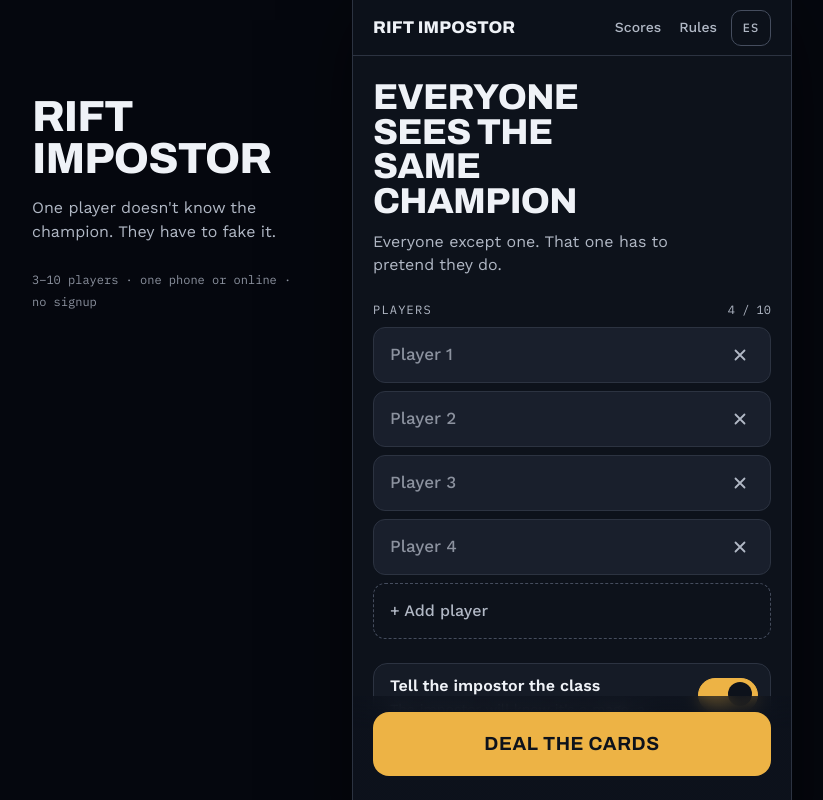
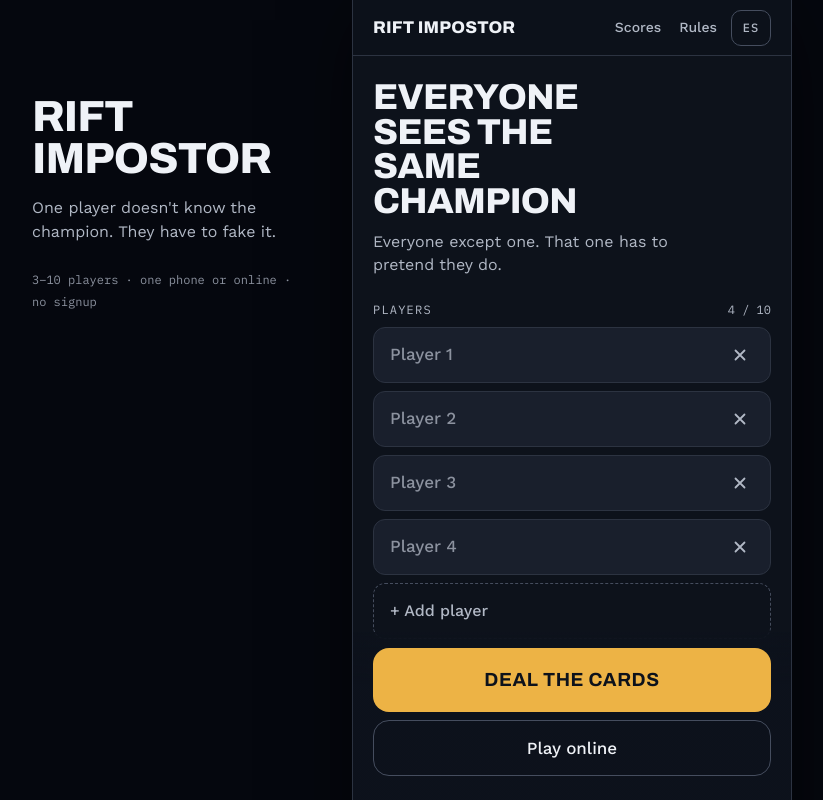
Before and after one commit to facuga7van/rift-imposter, a Next.js app: page / in a window 1280 px wide. Shown: the top 800 px of the page, without its empty margins (68-891 px from the left). Built offline with nearby package versions, Linux system fonts and the light colour scheme; no server answers.

Commit message:
feat(online): link online mode from the home screen

```diff
--- a/src/components/Game.tsx
+++ b/src/components/Game.tsx
@@ -10,7 +10,7 @@ import {
   type PlayerStats,
   type Round,
 } from "@/lib/game";
-import { dict, type Lang } from "@/lib/i18n";
+import { ONLINE_PATH, dict, type Lang } from "@/lib/i18n";
 import { usePersistentState } from "@/lib/storage";
 import { Clues } from "./screens/Clues";
 import { Deal } from "./screens/Deal";
@@ -210,6 +210,7 @@ export function Game({ lang }: { lang: Lang }) {
               onChange={players.setValue}
               onRoleHintChange={(roleHint) => settings.setValue({ roleHint })}
               onStart={start}
+              onlineHref={ONLINE_PATH[lang]}
             />
           )}
 
--- a/src/components/game.module.css
+++ b/src/components/game.module.css
@@ -464,6 +464,7 @@
 /* ==== Botones =========================================================== */
 
 .btn {
+  text-decoration: none;
   position: relative;
   display: flex;
   align-items: center;
--- a/src/components/screens/Setup.tsx
+++ b/src/components/screens/Setup.tsx
@@ -13,9 +13,10 @@ type Props = {
   onChange: (players: Player[]) => void;
   onRoleHintChange: (value: boolean) => void;
   onStart: () => void;
+  onlineHref: string;
 };
 
-export function Setup({ t, players, roleHint, onChange, onRoleHintChange, onStart }: Props) {
+export function Setup({ t, players, roleHint, onChange, onRoleHintChange, onStart, onlineHref }: Props) {
   const rename = (id: string, name: string) =>
     onChange(players.map((p) => (p.id === id ? { ...p, name } : p)));
 
@@ -115,6 +116,10 @@ export function Setup({ t, players, roleHint, onChange, onRoleHintChange, onStar
           {t.setup.start}
           <span className={styles.shine} aria-hidden="true" />
         </button>
+        {/* Ancla comun, no next/link: misma razon que el cambio de idioma (sin prefetch RSC en el export). */}
+        <a className={`${styles.btn} ${styles.btnGhost}`} href={onlineHref}>
+          {t.setup.playOnline}
+        </a>
       </div>
     </>
   );
```
